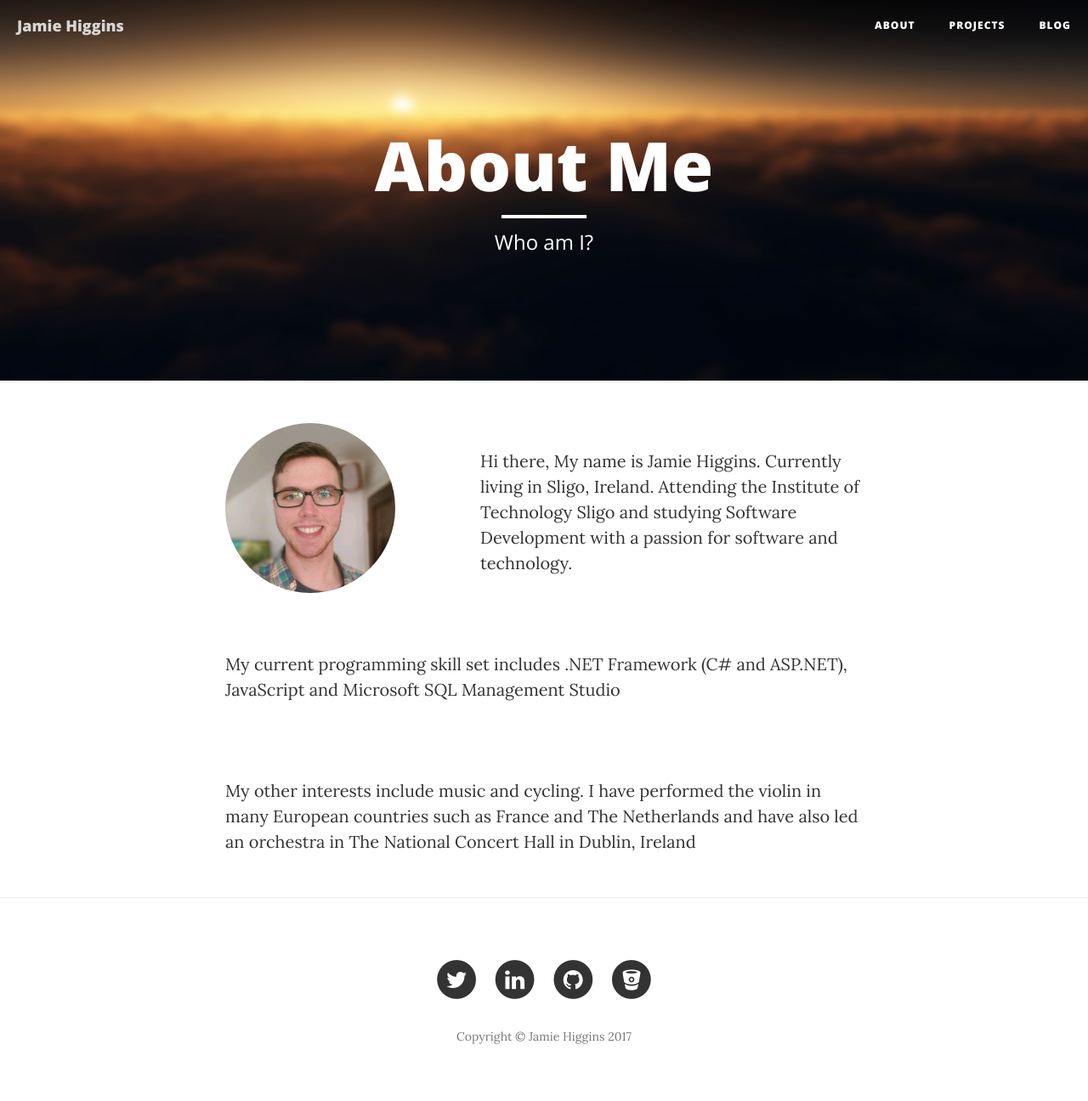
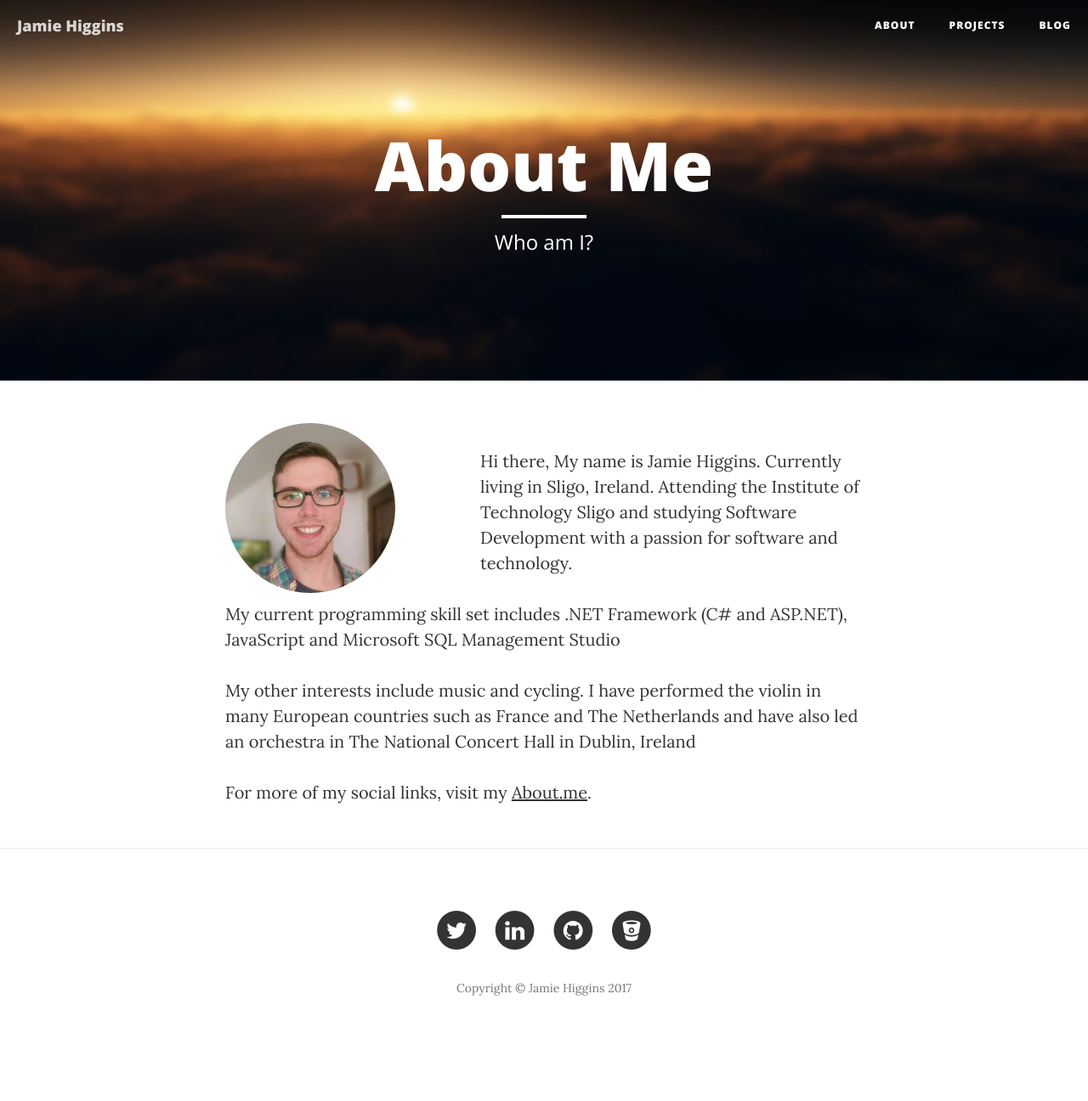
Before and after one commit to JayVee732/jayvee732.github.io, a Jekyll site: the page built from about/index.html, in a window 1280 px wide. Shown: the whole page at 85% size. Built offline with Jekyll 4.4.1, drawn with Linux system fonts in a browser that asks for light colours; after the commit the page ends 1239 px from its top, so only the background shows below that.

Commit message:
Updated CSS for about page, just how I wanted it to look!

```diff
--- a/_layouts/default.html
+++ b/_layouts/default.html
@@ -10,6 +10,8 @@
     <link rel="shortcut icon" href="/img/favicon.ico" />
 
     <title>{{ page.title }}</title>
+
+    <link href="/css/style.css" rel="stylesheet">
 
     <!-- Bootstrap Core CSS -->
     <link href="/vendor/bootstrap/css/bootstrap.min.css" rel="stylesheet">
--- a/about/index.html
+++ b/about/index.html
@@ -22,12 +22,20 @@ title: About Me
 <div class="container">
     <div class="row">
         <div class="col-lg-8 col-lg-offset-2 col-md-10 col-md-offset-1">
-            <img src="/img/about/profile.jpg" style="margin-right: 100px;" class="img-circle pull-left" height="200" width="200" alt="Picture of Jamie Higgins"/>
-            <p>Hi there, My name is Jamie Higgins. Currently living in Sligo, Ireland. Attending the Institute of Technology Sligo and studying Software Development with a passion for software and technology.</p>
-            <br />
-            <p>My current programming skill set includes .NET Framework (C# and ASP.NET), JavaScript and Microsoft SQL Management Studio</p>
-            <br />
-            <p>My other interests include music and cycling. I have performed the violin in many European countries such as France and The Netherlands and have also led an orchestra in The National Concert Hall in Dublin, Ireland</p>
+            <div class="small-img">
+                <img src="/img/about/profile.jpg" class="img img-circle pull-left" alt="Picture of Jamie Higgins"
+                />
+            </div>
+            <div>
+                <p>Hi there, My name is Jamie Higgins. Currently living in Sligo, Ireland. Attending the Institute of Technology
+                    Sligo and studying Software Development with a passion for software and technology.</p>
+                <p>My current programming skill set includes .NET Framework (C# and ASP.NET), JavaScript and Microsoft SQL Management
+                    Studio</p>
+                <p>My other interests include music and cycling. I have performed the violin in many European countries such
+                    as France and The Netherlands and have also led an orchestra in The National Concert Hall in Dublin,
+                    Ireland</p>
+                    <p>For more of my social links, visit my <a href="https://about.me/PsychoHacks">About.me</a>.</p>
+            </div>
         </div>
     </div>
 </div>
--- /dev/null
+++ b/css/style.css
@@ -0,0 +1,15 @@
+.img {
+    margin-right: 100px;
+    margin-bottom: 10px;
+    height: 200px;
+    width: 200px;
+}
+
+@media screen and (max-width: 767px) {
+    .small-img {
+        display:flex;
+        justify-content:center;
+        align-items:center;
+        margin-left: 90px;
+      }
+}
--- a/projects/index.html
+++ b/projects/index.html
@@ -36,7 +36,7 @@ title: Projects
                     <p class="post-meta">{{ post.info }}</p>
                 </div>
             </div>
-            <div class="col-sm-4">
+            <div class="col-sm-4 hidden-md hidden-sm hidden-xs">
                 <img src="{{ post.image }}" />
             </div>
             {% endfor %}
```
